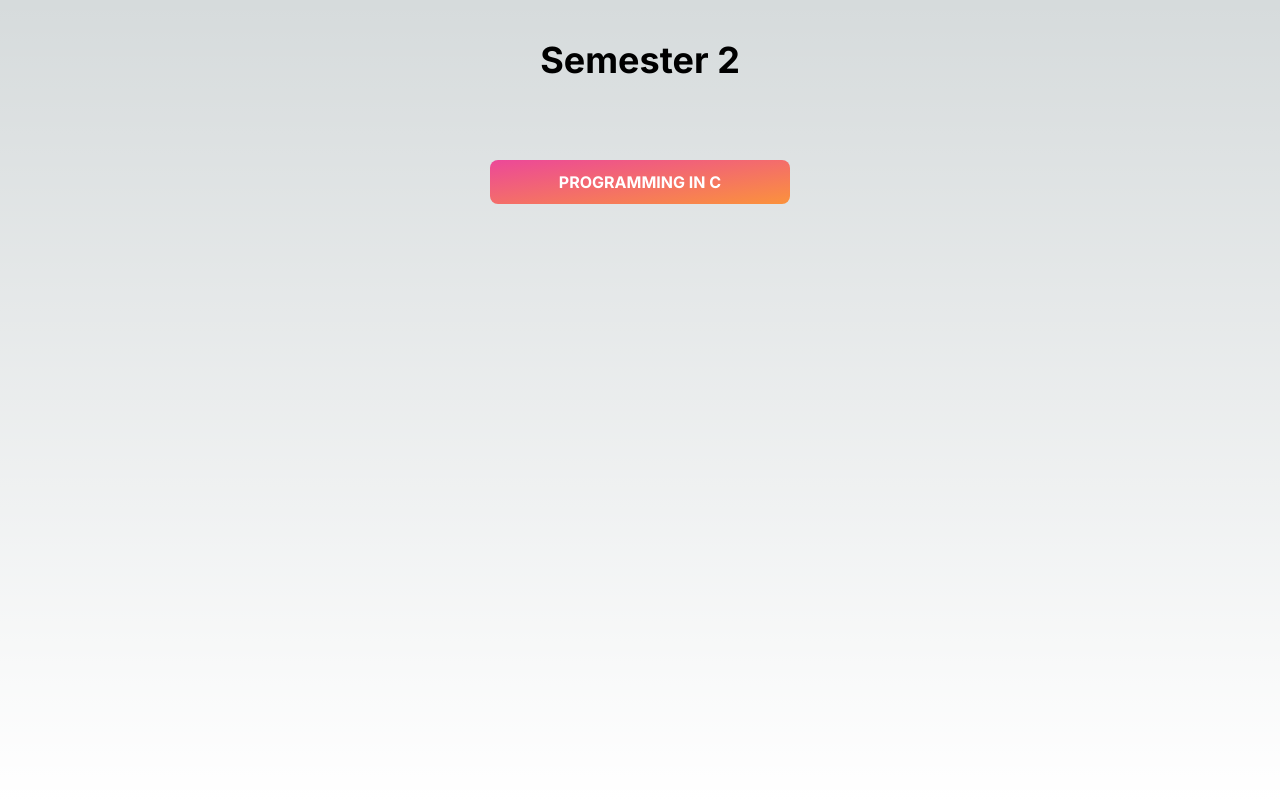
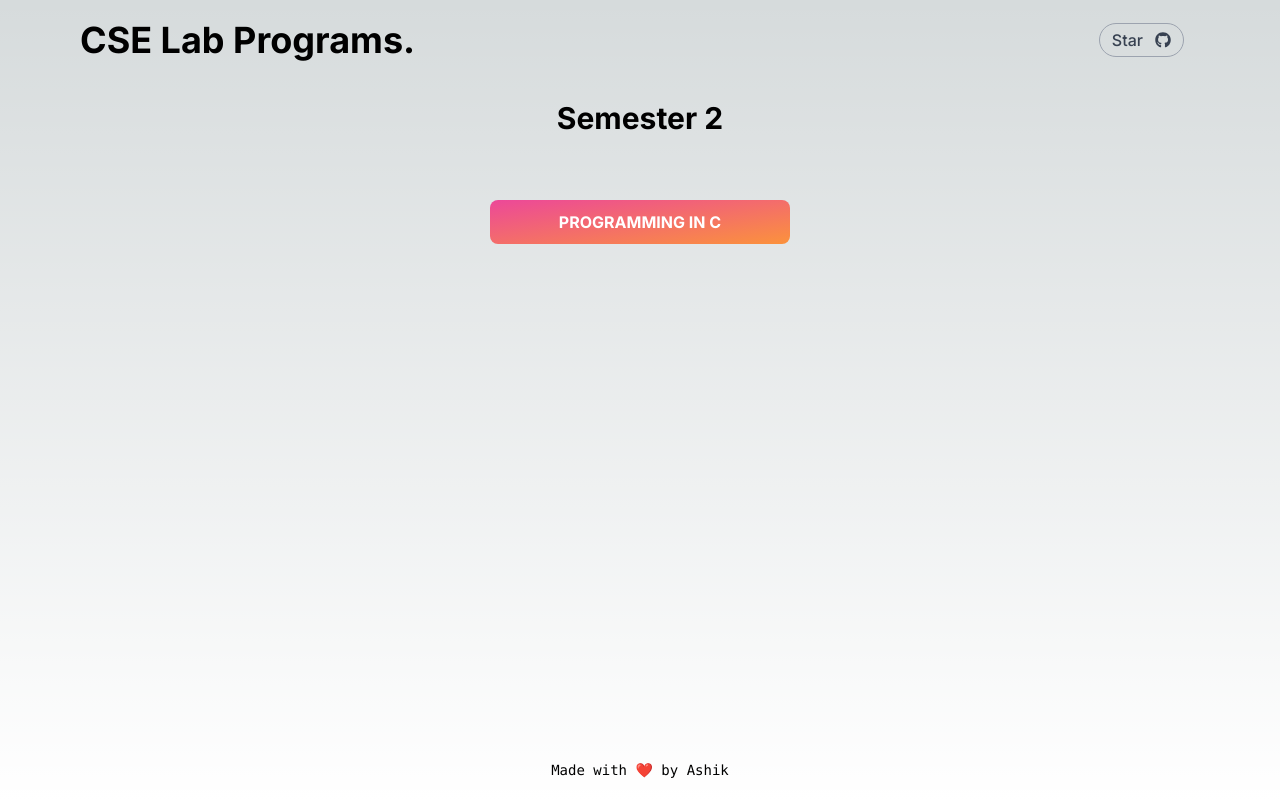
Before and after one commit to ashikjhonson/KTU-CSE-Labs-site, a Next.js app: page /semester/2 in a window 1280 px wide. Built offline with nearby package versions, Linux system fonts and the light colour scheme.

Commit message:
Navbar & Footer

```diff
--- a/package.json
+++ b/package.json
@@ -9,6 +9,7 @@
     "lint": "next lint"
   },
   "dependencies": {
+    "@chakra-ui/icons": "^2.1.1",
     "@chakra-ui/next-js": "^2.1.5",
     "@chakra-ui/react": "^2.8.1",
     "@emotion/react": "^11.11.1",
@@ -17,7 +18,8 @@
     "framer-motion": "^10.16.4",
     "next": "13.5.6",
     "react": "^18",
-    "react-dom": "^18"
+    "react-dom": "^18",
+    "react-icons": "^4.11.0"
   },
   "devDependencies": {
     "@types/node": "20.8.8",
--- a/src/app/components/Accordion.jsx
+++ b/src/app/components/Accordion.jsx
@@ -15,14 +15,14 @@ export default function AccordionCustomIcon({ items }) {
       {items
         ? Object.entries(items).map(([item, value]) => {
             let name = item.split(".")[0].replace("_", " ");
-            console.log(name);
+
             return (
               <Accordion allowToggle key={item}>
                 <AccordionItem>
                   <h2>
                     <AccordionButton>
                       <Box as="span" flex="1" textAlign="left">
-                        <p className="capitalize">{name}</p>
+                        <p className="capitalize ml-5 text-lg">{name}</p>
                       </Box>
                       <AccordionIcon />
                     </AccordionButton>
--- a/src/app/components/Button.jsx
+++ b/src/app/components/Button.jsx
@@ -8,7 +8,7 @@ const Button = ({ semester }) => {
         type="button"
         className="text-white font-bold bg-gradient-to-br from-pink-500 to-orange-400 hover:bg-gradient-to-bl outline-none rounded-lg text-md py-2.5 text-center mx-auto w-[200px] cursor-pointer"
       >
-        Semster {semester}
+        Semester {semester}
       </button>
     </Link>
   );
--- a/src/app/components/File.jsx
+++ b/src/app/components/File.jsx
@@ -5,8 +5,10 @@ const File = ({ title, code }) => {
 
   return (
     <div className="p-1.5">
-      <div className="flex justify-between px-2 md:px-8 bg-gray-800 border rounded-t-lg">
-        <pre className="py-2 font-bold text-lg">{title}</pre>
+      <div className="flex justify-between px-2 md:px-5 bg-gray-800 border rounded-t-lg">
+        <pre className="py-2 font-bold text-lg text-white dark:text-white">
+          {title}
+        </pre>
         <button
           className="px-2 h-[30px] my-auto text-sm font-medium text-gray-900 outline-none bg-white rounded-lg border hover:bg-gray-100 hover:text-blue-700 dark:bg-gray-800 dark:text-gray-400 dark:border-gray-600 dark:hover:text-white dark:hover:bg-gray-700"
           onClick={copyHandler}
@@ -14,7 +16,7 @@ const File = ({ title, code }) => {
           Copy
         </button>
       </div>
-      <pre className="whitespace-pre-wrap overflow-hidden bg-gray-900 border border-t-0 px-2 md:px-5 py-3 font-semibold">
+      <pre className="whitespace-pre-wrap overflow-hidden bg-gray-900 border dark:border-t-0 px-2 md:px-5 py-3 text-sm md:text-base text-white dark:text-white">
         {JSON.parse(code)}
       </pre>
     </div>
--- /dev/null
+++ b/src/app/components/Footer.jsx
@@ -0,0 +1,11 @@
+import React from "react";
+
+const Footer = () => {
+  return (
+    <div className="flex py-5">
+      <p className="mx-auto font-mono text-sm">Made with ❤️ by Ashik</p>
+    </div>
+  );
+};
+
+export default Footer;
--- /dev/null
+++ b/src/app/components/Navbar.jsx
@@ -0,0 +1,60 @@
+"use client";
+import Link from "next/link";
+import React, { useState } from "react";
+import { FaBars, FaTimes, FaGithub } from "react-icons/fa";
+
+const Navbar = () => {
+  const [nav, setNav] = useState(false);
+
+  return (
+    <div className="flex justify-between items-center w-full h-25 px-5 sm:px-20 py-5 dark:text-white dark:bg-black nav">
+      <div>
+        <Link href={"/"}>
+          <h1 className="font-bold text-2xl sm:text-4xl text-center">
+            CSE Lab Programs.
+          </h1>
+        </Link>
+      </div>
+
+      <ul className="hidden md:flex">
+        <li className="nav-links px-4 cursor-pointer capitalize font-medium hover:scale-105 duration-200 link-underline">
+          <Link
+            href={"https://github.com/ashikjhonson/KTU-CSE-Labs-site"}
+            target="_blank"
+            className="flex gap-3 border border-gray-400 dark:border-gray-500 text-gray-700 dark:text-gray-400 hover:text-black hover:dark:text-white hover:border-black dark:hover:border-white px-3 py-1 rounded-full"
+          >
+            Star <FaGithub className="self-center" />
+          </Link>
+        </li>
+      </ul>
+
+      <div
+        onClick={() => setNav(!nav)}
+        className="cursor-pointer  z-10 md:hidden"
+      >
+        {nav ? (
+          <FaTimes className="text-2xl text-black dark:text-gray-300" />
+        ) : (
+          <FaBars className="text-2xl text-black dark:text-gray-300" />
+        )}
+      </div>
+
+      {nav && (
+        <ul className="absolute right-6 top-20">
+          <li className="cursor-pointer px-3 py-2 bg-gradient-to-r from-purple-500 to-pink-500 rounded-3xl text-white ">
+            <Link
+              onClick={() => setNav((nav) => !nav)}
+              href={"https://github.com/ashikjhonson/KTU-CSE-Labs-site"}
+              target="_blank"
+              className="flex gap-3 px-2 align-middle justify-between"
+            >
+              Star <FaGithub className="self-center" />
+            </Link>
+          </li>
+        </ul>
+      )}
+    </div>
+  );
+};
+
+export default Navbar;
--- a/src/app/layout.js
+++ b/src/app/layout.js
@@ -1,5 +1,7 @@
 import { Inter } from "next/font/google";
 import "./globals.css";
+import Navbar from "./components/Navbar";
+import Footer from "./components/Footer";
 
 const inter = Inter({ subsets: ["latin"] });
 
@@ -12,7 +14,13 @@ export default function RootLayout({ children }) {
   return (
     <html lang="en">
       <link rel="icon" href="/favicon.ico" sizes="any" />
-      <body className={inter.className}>{children}</body>
+      <body className={inter.className}>
+        <div className="flex flex-col justify-between align-middle min-h-screen">
+          <Navbar />
+          {children}
+          <Footer />
+        </div>
+      </body>
     </html>
   );
 }
--- a/src/app/page.jsx
+++ b/src/app/page.jsx
@@ -5,20 +5,12 @@ export default function Home() {
   const semesters = [2, 3, 4, 5];
 
   return (
-    <main className="flex min-h-screen flex-col items-center justify-between p-10">
-      <h1 className="font-bold text-4xl text-center">CSE Lab Programs.</h1>
-      <div className="flex flex-col gap-5">
+    <main className="flex flex-col h-full items-center justify-center my-20">
+      <div className="flex flex-col gap-5 ">
         {semesters.map((sem) => {
           return <Button key={sem} semester={sem} />;
         })}
       </div>
-      <div className="z-10 max-w-5xl w-full items-center justify-between font-mono text-sm ">
-        <div className="fixed bottom-0 left-0 flex h-20 w-full items-end justify-center bg-gradient-to-t from-white via-white dark:from-black dark:via-black lg:static lg:h-auto lg:w-auto lg:bg-none">
-          <a className="pointer-events-none flex place-items-center gap-2 p-8 lg:pointer-events-auto lg:p-0">
-            Made with ❤️ by Ashik
-          </a>
-        </div>
-      </div>
     </main>
   );
 }
--- a/src/app/semester/[number]/page.jsx
+++ b/src/app/semester/[number]/page.jsx
@@ -6,11 +6,11 @@ const Page = ({ params }) => {
   const semester = courses[params.number];
   semester == undefined ? notFound() : null;
   return (
-    <main className="flex min-h-screen flex-col items-center p-10">
-      <h1 className="font-bold text-4xl text-center">
+    <main className="flex flex-col items-center grow">
+      <h1 className="font-bold text-2xl sm:text-3xl text-center mt-16 sm:mt-5">
         Semester {params.number}
       </h1>
-      <div className="mt-20">
+      <div className="mt-10 sm:mt-16">
         <div className="flex flex-col">
           {semester.Course.map((item) => {
             return (
--- a/tsconfig.json
+++ b/tsconfig.json
@@ -27,7 +27,7 @@
     ".next/types/**/*.ts",
     "**/*.ts",
     "**/*.tsx"
-  ],
+, "src/app/components/Navbar.jsx"  ],
   "exclude": [
     "node_modules"
   ]
```
Also changed, not shown: 1 other file (tests, documents, lock files or other folders).
